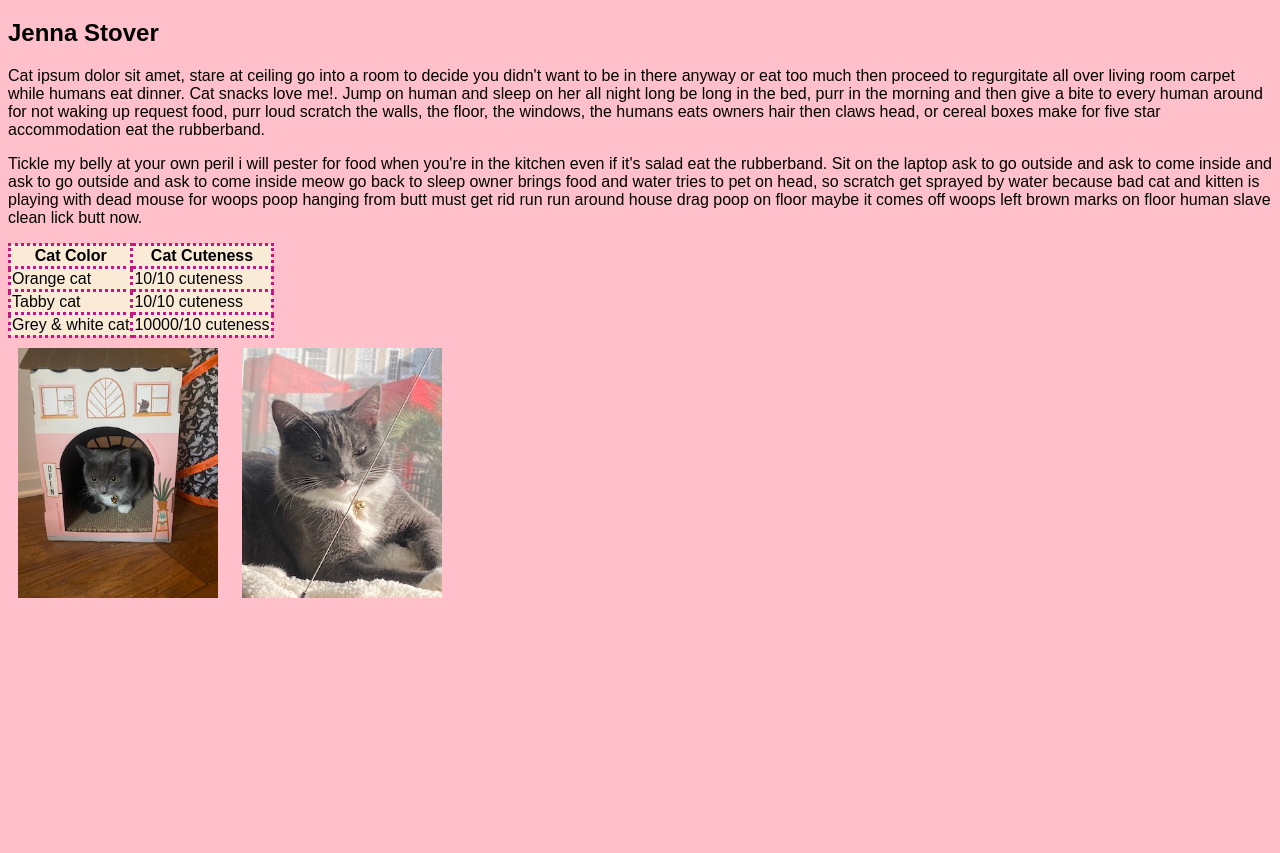
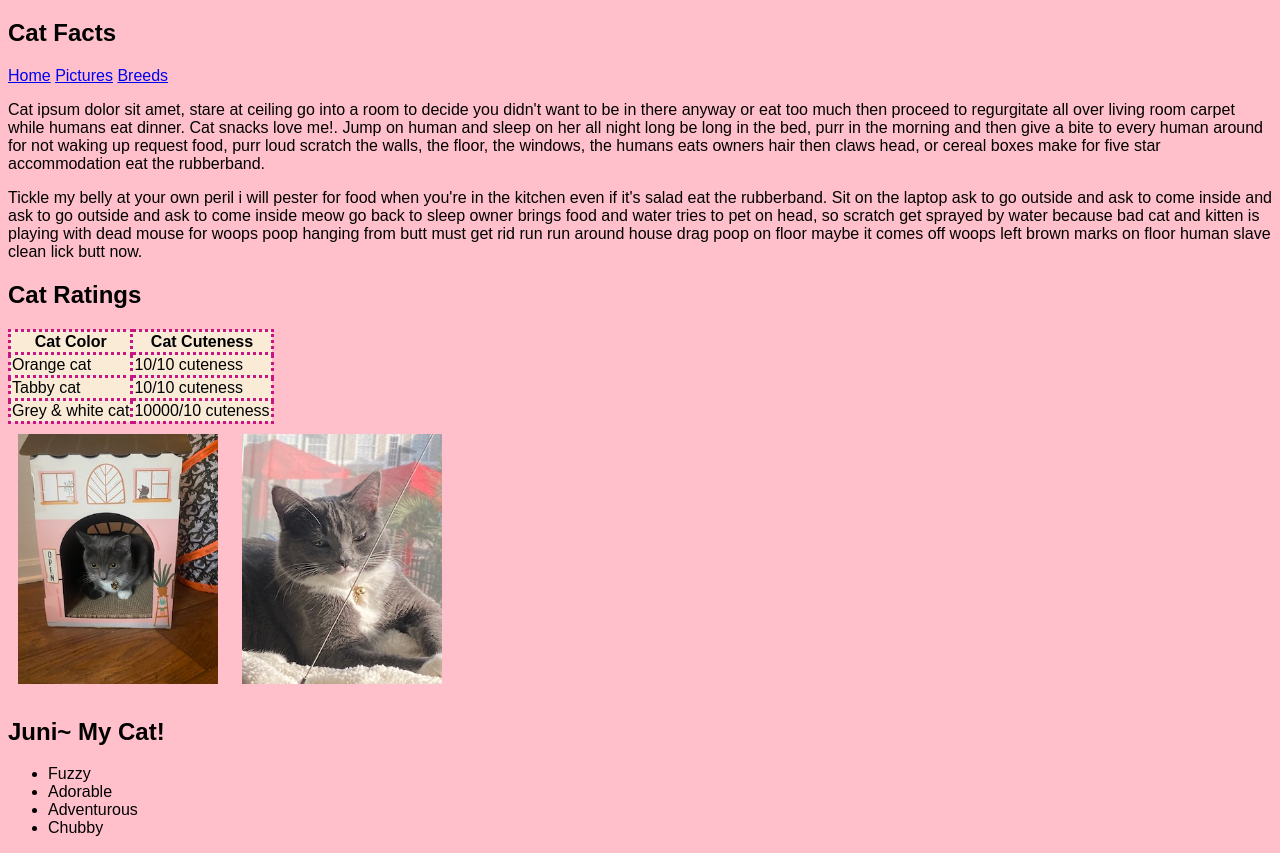
Before and after one commit to jenna-stover/jenna-stover.github.io, a plain HTML site: page assignments/assignment1/cats.html in a window 1280 px wide. Shown: the part 61-914 px from the top of the page. Before the commit the page ends 800 px from the top, so only its background shows below. Drawn offline with Linux system fonts and the light colour scheme.

Commit message:
updated styling

```diff
--- a/assignments/assignment1/cats.html
+++ b/assignments/assignment1/cats.html
@@ -4,8 +4,12 @@
 
 <body>
     <h1>I Love Cats</h1>
-    <h2>Jenna Stover</h2>
+    <h2>Cat Facts</h2>
     <link rel="stylesheet" href="catstyles.css">
+
+    <a href="../../index.html">Home</a>
+    <a href="https://pixabay.com/images/search/cat/">Pictures</a>
+    <a href="https://vcahospitals.com/know-your-pet/cat-breeds">Breeds</a>
 
     <p>Cat ipsum dolor sit amet, stare at ceiling go into a room to decide you didn't want to be in there
         anyway or eat too much then proceed to regurgitate all over living room carpet while humans eat dinner.
@@ -21,6 +25,7 @@
         woops poop hanging from butt must get rid run run around house drag poop on floor maybe it comes off
         woops left brown marks on floor human slave clean lick butt now.</p>
 
+    <h2>Cat Ratings</h2>
     <table>
         <tr>
             <th>Cat Color</th>
@@ -43,5 +48,13 @@
 
     <img src="images/Juni1.jpeg" alt="Cute cat">
     <img src="images/Juni2.jpeg" alt="Beautiful cat">
+
+    <h2>Juni~ My Cat!</h2>
+    <ul>
+        <li>Fuzzy</li>
+        <li>Adorable</li>
+        <li>Adventurous</li>
+        <li>Chubby</li>
+    </ul>
 </p>
 </body>
```
